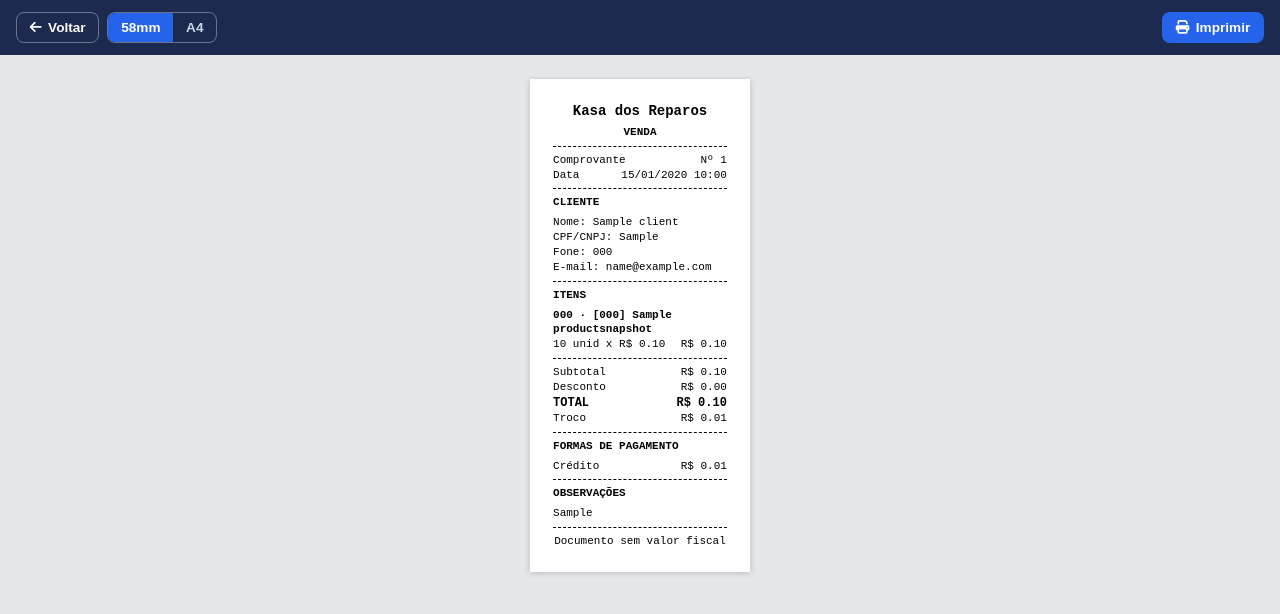
After one commit to gustavolaires/sign-kr, a Django app: page /sales/1/receipt/?format=58mm in a window 1280 px wide. The commit adds this page. Shown: the top 614 px of the page. Run offline with Django 5.2, Linux system fonts and the light colour scheme; tables that the repository leaves empty hold one stand-in row (values such as "Sample post").

Commit message:
feat(sign): adiciona comprovante de venda imprimível (58mm e A4)
Nova tela de comprovante (não fiscal) acessível pela venda, com dois
formatos alternáveis: 58mm (papel térmico, padrão) e A4 (folha larga).
Impressão via diálogo nativo (window.print()), 100% offline.

- View sale_receipt + rota sales/<pk>/receipt/?format=
- Template standalone receipt.html com CSS próprio e @page por formato
- Dados da empresa em settings.COMPANY expostos via context processor
  (nome do menu passa a ser dinâmico)
- Botão "Comprovante" na tela de detalhe da venda
- Renomeia botão do carrinho "Finalizar compra" -> "Checkout"
- Documenta o comprovante em docs/recursos/vendas.md

```diff
--- a/sign/context_processors.py
+++ b/sign/context_processors.py
@@ -1,4 +1,6 @@
 """Context processors do app ``sign``."""
+
+from django.conf import settings
 
 from .cart import Cart
 
@@ -6,3 +8,8 @@ from .cart import Cart
 def cart(request):
     """Expõe a contagem de produtos distintos no carrinho para os templates."""
     return {"cart_count": len(Cart(request))}
+
+
+def company(request):
+    """Expõe os dados da empresa (settings.COMPANY) para todos os templates."""
+    return {"company": settings.COMPANY}
--- a/sign/templates/sign/base.html
+++ b/sign/templates/sign/base.html
@@ -14,7 +14,7 @@
     <aside id="sidebar" class="fixed inset-y-0 left-0 flex w-64 flex-col bg-navy text-slate-300 transition-transform duration-200">
         <div class="border-b border-white/10 px-6 py-6">
             <a href="{% url 'sign:product_list' %}" class="text-lg font-bold tracking-tight text-white">
-                Kasa dos Reparos
+                {{ company.name }}
             </a>
         </div>
 
--- a/sign/templates/sign/cart/detail.html
+++ b/sign/templates/sign/cart/detail.html
@@ -74,7 +74,7 @@
         <div class="mt-6 flex justify-end">
             <a href="{% url 'sign:checkout' %}"
                class="inline-flex items-center gap-2 rounded-lg bg-blue-600 px-5 py-2.5 text-sm font-medium text-white shadow hover:bg-blue-700">
-                Finalizar compra
+                Checkout
                 <i class="fa-solid fa-arrow-right w-5"></i>
             </a>
         </div>
--- /dev/null
+++ b/sign/templates/sign/sales/receipt.html
@@ -0,0 +1,286 @@
+{% load static %}{% load sign_format %}<!DOCTYPE html>
+<html lang="pt-br">
+<head>
+    <meta charset="UTF-8">
+    <meta name="viewport" content="width=device-width, initial-scale=1.0">
+    <title>Comprovante · Venda #{{ sale.pk }}</title>
+    <link rel="stylesheet" href="{% static 'sign/fontawesome/css/all.min.css' %}">
+    <style>
+        /* ---- Impressão: tamanho da página por formato ---- */
+        {% if fmt == 'a4' %}
+        @page { size: A4; margin: 12mm; }
+        {% else %}
+        @page { size: 58mm auto; margin: 3mm; }
+        {% endif %}
+
+        * { box-sizing: border-box; }
+        html, body { margin: 0; padding: 0; }
+        body {
+            background: #e5e7eb;
+            color: #111827;
+            font-family: Arial, Helvetica, sans-serif;
+            -webkit-print-color-adjust: exact;
+            print-color-adjust: exact;
+        }
+
+        /* ---- Barra de ações (apenas na tela) ---- */
+        .toolbar {
+            position: sticky; top: 0; z-index: 10;
+            display: flex; flex-wrap: wrap; align-items: center; gap: .5rem;
+            padding: .75rem 1rem;
+            background: #1b2a4e; color: #fff;
+        }
+        .toolbar .spacer { flex: 1 1 auto; }
+        .btn {
+            display: inline-flex; align-items: center; gap: .4rem;
+            padding: .45rem .8rem; border-radius: .5rem;
+            font-size: .85rem; font-weight: 600; text-decoration: none;
+            border: 1px solid transparent; cursor: pointer;
+            background: #2563eb; color: #fff;
+        }
+        .btn:hover { background: #1d4ed8; }
+        .btn-ghost { background: transparent; border-color: rgba(255,255,255,.35); color: #fff; }
+        .btn-ghost:hover { background: rgba(255,255,255,.12); }
+        .fmt-group { display: inline-flex; border: 1px solid rgba(255,255,255,.35); border-radius: .5rem; overflow: hidden; }
+        .fmt-group a {
+            padding: .45rem .8rem; font-size: .85rem; font-weight: 600;
+            text-decoration: none; color: #cbd5e1;
+        }
+        .fmt-group a.active { background: #2563eb; color: #fff; }
+
+        /* ---- Documento ---- */
+        .doc {
+            background: #fff; color: #000;
+            margin: 1.5rem auto; padding: 6mm;
+            box-shadow: 0 1px 6px rgba(0,0,0,.2);
+        }
+        .doc.fmt-58mm { width: 58mm; font-family: "Courier New", monospace; font-size: 11px; line-height: 1.35; }
+        .doc.fmt-a4   { width: 210mm; max-width: 100%; font-size: 12px; padding: 10mm; }
+
+        /* ===== Formato 58mm (cupom térmico) ===== */
+        .fmt-58mm .center { text-align: center; }
+        .fmt-58mm .company-name { font-size: 14px; font-weight: bold; }
+        .fmt-58mm .op { font-weight: bold; text-transform: uppercase; margin-top: 4px; }
+        .fmt-58mm hr { border: none; border-top: 1px dashed #000; margin: 6px 0; }
+        .fmt-58mm .row { display: flex; justify-content: space-between; gap: 6px; }
+        .fmt-58mm .muted { color: #000; }
+        .fmt-58mm .sec-title { font-weight: bold; text-transform: uppercase; margin-bottom: 5px; }
+        .fmt-58mm .item { margin-bottom: 4px; }
+        .fmt-58mm .item .name { font-weight: bold; }
+        .fmt-58mm .totals .row.grand { font-weight: bold; font-size: 12px; }
+
+        /* ===== Formato A4 (folha larga) ===== */
+        .fmt-a4 table { width: 100%; border-collapse: collapse; }
+        .fmt-a4 .head { display: flex; align-items: flex-start; gap: 12px; margin-bottom: 10px; }
+        .fmt-a4 .head .company { flex: 1; }
+        .fmt-a4 .company-name { font-size: 20px; font-weight: bold; }
+        .fmt-a4 .company-line { font-size: 11px; color: #333; }
+        .fmt-a4 .op-box { border: 1px solid #000; text-align: center; min-width: 150px; }
+        .fmt-a4 .op-box .lbl { font-size: 10px; padding: 2px 6px; border-bottom: 1px solid #000; background: #f3f4f6; text-transform: uppercase; }
+        .fmt-a4 .op-box .val { font-size: 14px; font-weight: bold; padding: 6px; }
+        .fmt-a4 .band { background: #111827; color: #fff; font-weight: bold; text-transform: uppercase; font-size: 11px; padding: 4px 8px; margin-top: 10px; }
+        .fmt-a4 .fields {
+            display: grid; grid-template-columns: repeat(6, 1fr);
+            gap: 1px; background: #d1d5db;
+            border: 1px solid #000; border-top: none;
+        }
+        .fmt-a4 .fields .fld { background: #fff; padding: 4px 8px; }
+        .fmt-a4 .fld.span2 { grid-column: span 2; }
+        .fmt-a4 .fld.span3 { grid-column: span 3; }
+        .fmt-a4 .fld.span4 { grid-column: span 4; }
+        .fmt-a4 .fld .k { font-size: 9px; text-transform: uppercase; color: #6b7280; display: block; }
+        .fmt-a4 .fld .v { font-size: 12px; min-height: 16px; }
+        .fmt-a4 .items { margin-top: 4px; }
+        .fmt-a4 .items th { background: #f3f4f6; border: 1px solid #000; padding: 4px 6px; font-size: 10px; text-transform: uppercase; text-align: left; }
+        .fmt-a4 .items td { border: 1px solid #d1d5db; padding: 4px 6px; font-size: 11px; }
+        .fmt-a4 .items td.num, .fmt-a4 .items th.num { text-align: right; }
+        .fmt-a4 .bottom { display: flex; gap: 12px; margin-top: 10px; }
+        .fmt-a4 .bottom .col { flex: 1; }
+        .fmt-a4 .totals td { padding: 4px 8px; border: 1px solid #000; font-size: 12px; }
+        .fmt-a4 .totals td.lbl { background: #f3f4f6; font-weight: 600; }
+        .fmt-a4 .totals td.num { text-align: right; }
+        .fmt-a4 .totals tr.grand td { font-size: 14px; font-weight: bold; }
+        .fmt-a4 .pay td { border: 1px solid #d1d5db; padding: 4px 8px; font-size: 11px; }
+        .fmt-a4 .pay td.num { text-align: right; }
+        .fmt-a4 .obs { border: 1px solid #000; border-top: none; padding: 6px 8px; min-height: 40px; font-size: 11px; white-space: pre-line; }
+
+        /* ---- Regras de impressão ---- */
+        @media print {
+            body { background: #fff; }
+            .toolbar { display: none !important; }
+            .doc { margin: 0 auto; padding: 0; box-shadow: none; }
+            .doc.fmt-a4 { width: auto; }
+            .doc.fmt-58mm { width: 58mm; }
+        }
+    </style>
+</head>
+<body>
+    <div class="toolbar">
+        <a href="{% url 'sign:sale_detail' sale.pk %}" class="btn btn-ghost">
+            <i class="fa-solid fa-arrow-left"></i> Voltar
+        </a>
+        <div class="fmt-group" role="group" aria-label="Formato do comprovante">
+            <a href="{% url 'sign:sale_receipt' sale.pk %}?format=58mm" class="{% if fmt != 'a4' %}active{% endif %}">58mm</a>
+            <a href="{% url 'sign:sale_receipt' sale.pk %}?format=a4" class="{% if fmt == 'a4' %}active{% endif %}">A4</a>
+        </div>
+        <span class="spacer"></span>
+        <button type="button" class="btn" onclick="window.print()">
+            <i class="fa-solid fa-print"></i> Imprimir
+        </button>
+    </div>
+
+    {% if fmt == 'a4' %}
+    {# ============================ FORMATO A4 ============================ #}
+    <div class="doc fmt-a4">
+        <div class="head">
+            <div class="company">
+                <div class="company-name">{{ company.name }}</div>
+                {% if company.legal_name %}<div class="company-line">{{ company.legal_name }}</div>{% endif %}
+                {% if company.cnpj %}<div class="company-line">CNPJ: {{ company.cnpj|cpf_cnpj }}</div>{% endif %}
+                {% if company.street %}<div class="company-line">{{ company.street }}{% if company.number %}, {{ company.number }}{% endif %}{% if company.complement %} - {{ company.complement }}{% endif %}</div>{% endif %}
+                {% if company.district or company.city %}<div class="company-line">{{ company.district }}{% if company.district and company.city %} - {% endif %}{{ company.city }}{% if company.state %}/{{ company.state }}{% endif %}{% if company.postal_code %} - CEP {{ company.postal_code|cep }}{% endif %}</div>{% endif %}
+                {% if company.phone_primary %}<div class="company-line">Fone: {{ company.phone_primary|phone }}{% if company.phone_secondary %} / {{ company.phone_secondary|phone }}{% endif %}</div>{% endif %}
+                {% if company.email %}<div class="company-line">{{ company.email }}</div>{% endif %}
+            </div>
+            <div class="op-box">
+                <div class="lbl">Natureza da operação</div>
+                <div class="val">Venda</div>
+                <div class="lbl">Nº do pedido</div>
+                <div class="val">{{ sale.pk }}</div>
+                <div class="lbl">Data de emissão</div>
+                <div class="val">{{ sale.created_at|date:"d/m/Y H:i" }}</div>
+            </div>
+        </div>
+
+        <div class="band">Cliente</div>
+        <div class="fields">
+            <div class="fld span4"><span class="k">Nome / Razão social</span><span class="v">{% if sale.client %}{{ sale.client.name }}{% endif %}</span></div>
+            <div class="fld span2"><span class="k">CPF / CNPJ</span><span class="v">{% if sale.client %}{{ sale.client.cpf_cnpj|cpf_cnpj }}{% endif %}</span></div>
+            <div class="fld span4"><span class="k">Endereço</span><span class="v">{% if sale.client %}{{ sale.client.street }}{% if sale.client.number %}, {{ sale.client.number }}{% endif %}{% if sale.client.complement %} - {{ sale.client.complement }}{% endif %}{% endif %}</span></div>
+            <div class="fld span2"><span class="k">Bairro</span><span class="v">{% if sale.client %}{{ sale.client.district }}{% endif %}</span></div>
+            <div class="fld span2"><span class="k">Município</span><span class="v">{% if sale.client %}{{ sale.client.city }}{% endif %}</span></div>
+            <div class="fld"><span class="k">UF</span><span class="v">{% if sale.client %}{{ sale.client.state }}{% endif %}</span></div>
+            <div class="fld"><span class="k">CEP</span><span class="v">{% if sale.client and sale.client.postal_code %}{{ sale.client.postal_code|cep }}{% endif %}</span></div>
+            <div class="fld span2"><span class="k">Telefone</span><span class="v">{% if sale.client %}{{ sale.client.phone_primary|phone }}{% endif %}</span></div>
+        </div>
+
+        <div class="band">Dados do produto / serviço</div>
+        <table class="items">
+            <thead>
+                <tr>
+                    <th>Cód. barras</th>
+                    <th>Descrição</th>
+                    <th>Marca</th>
+                    <th class="num">Quant.</th>
+                    <th>Unid.</th>
+                    <th class="num">Valor unit.</th>
+                    <th class="num">Valor total</th>
+                </tr>
+            </thead>
+            <tbody>
+                {% for item in sale.items.all %}
+                <tr>
+                    <td>{{ item.product_snapshot.barcode|default:"—" }}</td>
+                    <td>{% if item.product_snapshot.manufacturer_code %}[{{ item.product_snapshot.manufacturer_code }}] {% endif %}{{ item.product_snapshot.name }}</td>
+                    <td>{{ item.product_snapshot.manufacturer_name }}</td>
+                    <td class="num">{{ item.quantity }}</td>
+                    <td>{{ item.product_snapshot.unit_type }}</td>
+                    <td class="num">R$ {{ item.unit_price|floatformat:2 }}</td>
+                    <td class="num">R$ {{ item.total|floatformat:2 }}</td>
+                </tr>
+                {% endfor %}
+            </tbody>
+        </table>
+
+        <div class="bottom">
+            <div class="col">
+                <div class="band">Formas de pagamento</div>
+                <table class="pay">
+                    <tbody>
+                        {% for payment in sale.payments.all %}
+                        <tr>
+                            <td>{{ payment.get_payment_type_display }}{% if payment.installments > 1 %} ({{ payment.installments }}x){% endif %}</td>
+                            <td class="num">R$ {{ payment.value|floatformat:2 }}</td>
+                        </tr>
+                        {% empty %}
+                        <tr><td colspan="2">—</td></tr>
+                        {% endfor %}
+                    </tbody>
+                </table>
+            </div>
+            <div class="col">
+                <div class="band">Totais</div>
+                <table class="totals">
+                    <tbody>
+                        <tr><td class="lbl">Subtotal</td><td class="num">R$ {{ sale.subtotal|floatformat:2 }}</td></tr>
+                        <tr><td class="lbl">Desconto{% if sale.has_perc_discount %} ({{ sale.perc_discount|floatformat:2 }}%){% endif %}</td><td class="num">R$ {{ sale.discount|floatformat:2 }}</td></tr>
+                        <tr class="grand"><td class="lbl">Total</td><td class="num">R$ {{ sale.total|floatformat:2 }}</td></tr>
+                        <tr><td class="lbl">Troco</td><td class="num">R$ {{ sale.change|floatformat:2 }}</td></tr>
+                    </tbody>
+                </table>
+            </div>
+        </div>
+
+        <div class="band">Observações</div>
+        <div class="obs">{{ sale.obs }}</div>
+    </div>
+
+    {% else %}
+    {# ============================ FORMATO 58mm ============================ #}
+    <div class="doc fmt-58mm">
+        <div class="center">
+            <div class="company-name">{{ company.name }}</div>
+            {% if company.cnpj %}<div>CNPJ: {{ company.cnpj|cpf_cnpj }}</div>{% endif %}
+            {% if company.street %}<div>{{ company.street }}{% if company.number %}, {{ company.number }}{% endif %}</div>{% endif %}
+            {% if company.city %}<div>{{ company.city }}{% if company.state %}/{{ company.state }}{% endif %}</div>{% endif %}
+            {% if company.phone_primary %}<div>Fone: {{ company.phone_primary|phone }}</div>{% endif %}
+            <div class="op">Venda</div>
+        </div>
+        <hr>
+        <div class="row"><span>Comprovante</span><span>Nº {{ sale.pk }}</span></div>
+        <div class="row"><span>Data</span><span>{{ sale.created_at|date:"d/m/Y H:i" }}</span></div>
+        <hr>
+        <div class="sec-title">Cliente</div>
+        <div>Nome: {% if sale.client %}{{ sale.client.name }}{% endif %}</div>
+        <div>CPF/CNPJ: {% if sale.client %}{{ sale.client.cpf_cnpj|cpf_cnpj }}{% endif %}</div>
+        <div>Fone: {% if sale.client %}{{ sale.client.phone_primary|phone }}{% endif %}</div>
+        <div>E-mail: {% if sale.client %}{{ sale.client.email }}{% endif %}</div>
+        <hr>
+        <div class="sec-title">Itens</div>
+        {% for item in sale.items.all %}
+        <div class="item">
+            <div class="name">{% if item.product_snapshot.barcode %}{{ item.product_snapshot.barcode }} · {% endif %}{% if item.product_snapshot.manufacturer_code %}[{{ item.product_snapshot.manufacturer_code }}] {% endif %}{{ item.product_snapshot.name }}</div>
+            <div class="row">
+                <span>{{ item.quantity }} {{ item.product_snapshot.unit_type }} x R$ {{ item.unit_price|floatformat:2 }}</span>
+                <span>R$ {{ item.total|floatformat:2 }}</span>
+            </div>
+        </div>
+        {% endfor %}
+        <hr>
+        <div class="totals">
+            <div class="row"><span>Subtotal</span><span>R$ {{ sale.subtotal|floatformat:2 }}</span></div>
+            <div class="row"><span>Desconto{% if sale.has_perc_discount %} ({{ sale.perc_discount|floatformat:2 }}%){% endif %}</span><span>R$ {{ sale.discount|floatformat:2 }}</span></div>
+            <div class="row grand"><span>TOTAL</span><span>R$ {{ sale.total|floatformat:2 }}</span></div>
+            <div class="row"><span>Troco</span><span>R$ {{ sale.change|floatformat:2 }}</span></div>
+        </div>
+        <hr>
+        <div class="sec-title">Formas de pagamento</div>
+        {% for payment in sale.payments.all %}
+        <div class="row">
+            <span>{{ payment.get_payment_type_display }}{% if payment.installments > 1 %} ({{ payment.installments }}x){% endif %}</span>
+            <span>R$ {{ payment.value|floatformat:2 }}</span>
+        </div>
+        {% empty %}
+        <div>—</div>
+        {% endfor %}
+        {% if sale.obs %}
+        <hr>
+        <div class="sec-title">Observações</div>
+        <div>{{ sale.obs }}</div>
+        {% endif %}
+        <hr>
+        <div class="center">Documento sem valor fiscal</div>
+    </div>
+    {% endif %}
+</body>
+</html>
--- a/sign/urls.py
+++ b/sign/urls.py
@@ -22,6 +22,7 @@ urlpatterns = [
     path("sales/checkout/", views.checkout, name="checkout"),
     path("sales/", views.SaleListView.as_view(), name="sale_list"),
     path("sales/<int:pk>/", views.SaleDetailView.as_view(), name="sale_detail"),
+    path("sales/<int:pk>/receipt/", views.sale_receipt, name="sale_receipt"),
     # Clientes
     path("clients/", views.ClientListView.as_view(), name="client_list"),
     path("clients/new/", views.ClientCreateView.as_view(), name="client_create"),
--- a/sign/views/__init__.py
+++ b/sign/views/__init__.py
@@ -39,6 +39,7 @@ from .sales import (
     SaleDetailView,
     SaleListView,
     checkout,
+    sale_receipt,
 )
 
 __all__ = [
@@ -70,6 +71,7 @@ __all__ = [
     "ProductListView",
     "ProductUpdateView",
     "checkout",
+    "sale_receipt",
     "SaleDetailView",
     "SaleListView",
 ]
--- a/sign/views/sales.py
+++ b/sign/views/sales.py
@@ -2,13 +2,17 @@ from decimal import Decimal, InvalidOperation
 
 from django.contrib import messages
 from django.core.exceptions import ValidationError
-from django.shortcuts import redirect, render
+from django.shortcuts import get_object_or_404, redirect, render
 from django.views.generic import DetailView, ListView
 
 from ..cart import COOKIE_NAME, Cart
 from ..forms import SaleForm
 from ..models import PaymentType, Sale
 from ..services import create_sale
+
+# Formatos de comprovante suportados (58mm térmico / A4).
+RECEIPT_FORMATS = {"58mm", "a4"}
+DEFAULT_RECEIPT_FORMAT = "58mm"
 
 
 def _parse_decimal(raw):
@@ -170,3 +174,21 @@ class SaleDetailView(DetailView):
             .select_related("client")
             .prefetch_related("items__product_snapshot", "payments")
         )
+
+
+def sale_receipt(request, pk):
+    """Comprovante (não fiscal) da venda, imprimível em 58mm ou A4.
+
+    O formato vem do querystring ``?format=`` (default 58mm); a impressão e o
+    "salvar como PDF" usam o diálogo nativo (``window.print()``) no template.
+    """
+    sale = get_object_or_404(
+        Sale.objects.select_related("client").prefetch_related(
+            "items__product_snapshot", "payments"
+        ),
+        pk=pk,
+    )
+    fmt = request.GET.get("format", DEFAULT_RECEIPT_FORMAT)
+    if fmt not in RECEIPT_FORMATS:
+        fmt = DEFAULT_RECEIPT_FORMAT
+    return render(request, "sign/sales/receipt.html", {"sale": sale, "fmt": fmt})
```
Also changed, not shown: core/settings.py (+21 -0 lines), docs/fluxos/venda.md (+1 -1 lines), docs/recursos/vendas.md (+33 -2 lines), sign/templates/sign/sales/detail.html (+12 -5 lines).
